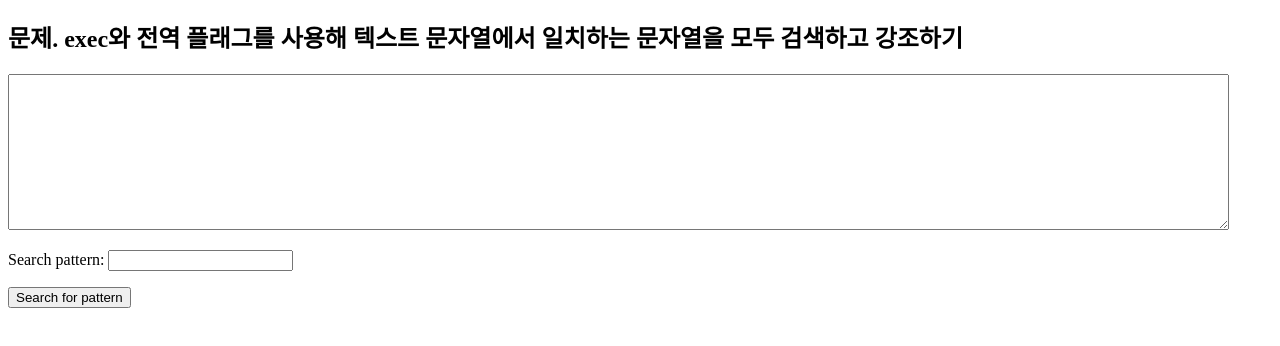
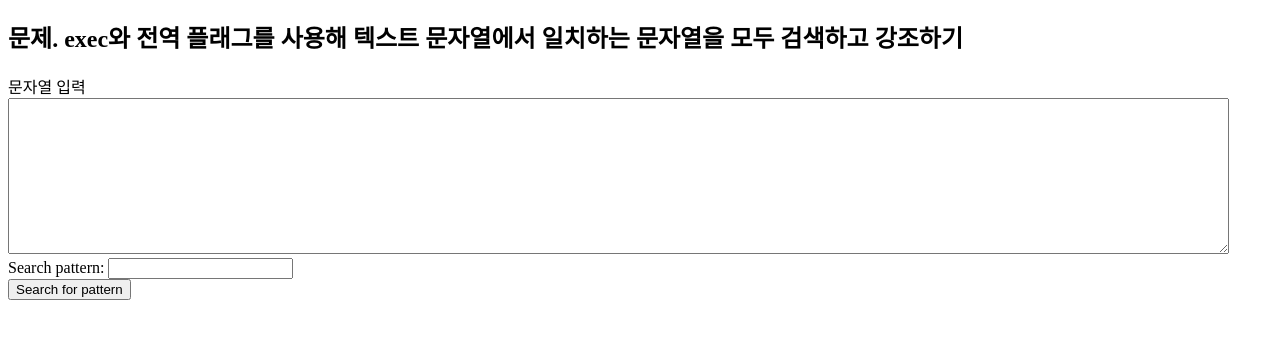
Before and after one commit to Shamdori/javascript, a plain HTML site: page cookbook/ex1_1.html in a window 1280 px wide. Shown: the part 70-416 px from the top of the page. Drawn offline with Linux system fonts and the light colour scheme.

Commit message:
cookbook follow mission example1_1,1_2 modify

```diff
--- a/cookbook/ex1_1.html
+++ b/cookbook/ex1_1.html
@@ -3,7 +3,7 @@
 <head>
 	<meta charset="utf-8">
 	<meta name="viewport" content="width=device-width, initial-scale=1.0">
-	<title>예제 1-1</title>
+	<title>예제 1-1. 문자열 검색</title>
 	<style type="text/css">
 		.found{background-color:red}
 	</style>
@@ -11,10 +11,14 @@
 	<h1>예제 1-1</h1>
 	<h2>문제. exec와 전역 플래그를 사용해 텍스트 문자열에서 일치하는 문자열을 모두 검색하고 강조하기</h2>
 	<form id="textsearch">
-		<textarea id="incoming" cols="150" rows="10"></textarea>
-		<p>
-			Search pattern: <input type="text" id="pattern">
-		</p>
+		<div>
+			<label for="incoming">문자열 입력</label>
+			<textarea id="incoming" cols="150" rows="10"></textarea>
+		</div>
+		<div>
+			<label for="pattern">Search pattern: </label>
+			<input type="text" id="pattern">
+		</div>
 	</form>
 	<button id="searchSubmit">Search for pattern</button>
 	<div id="searchResult"></div>
```
Also changed, not shown: cookbook/ex1_2.html (+9 -5 lines).
